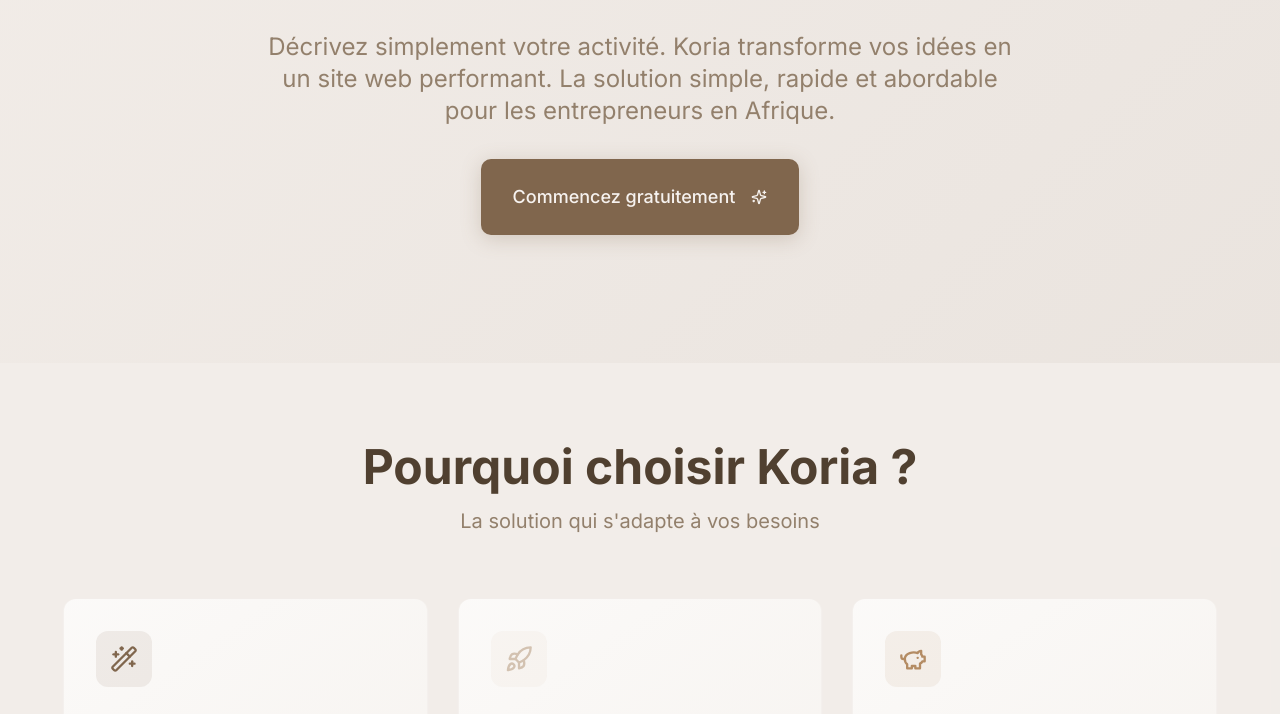
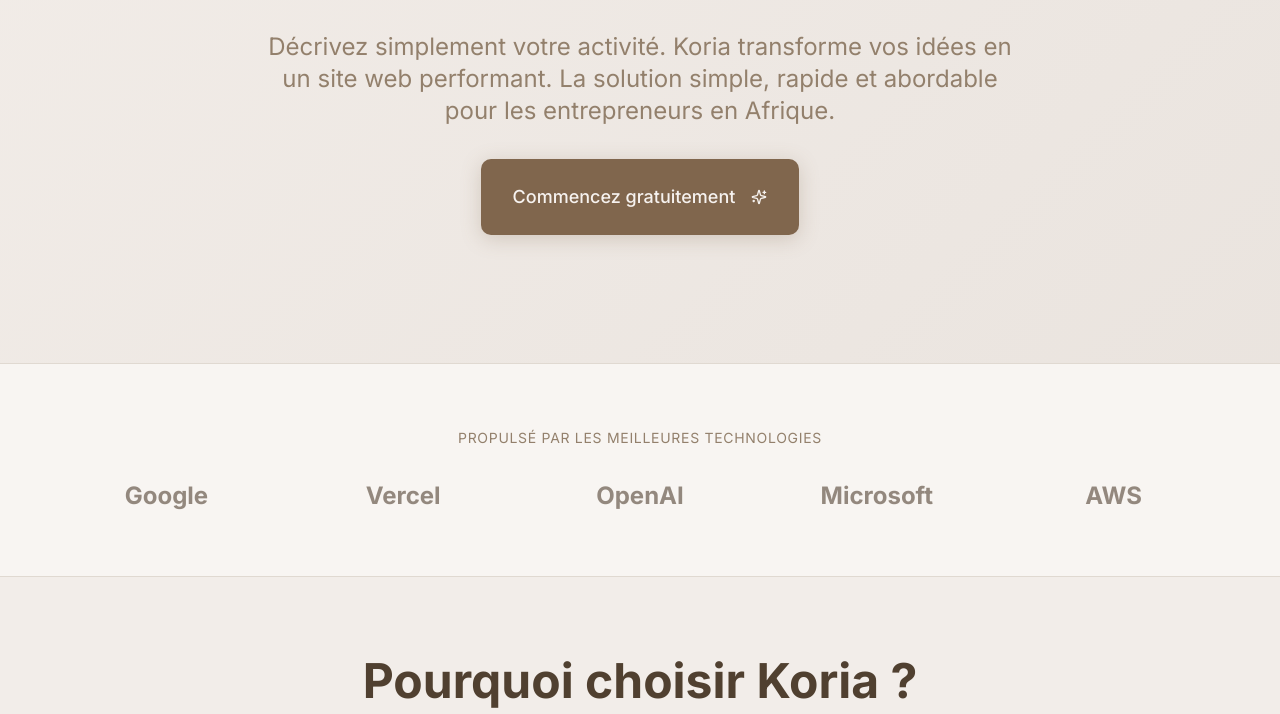
Before and after one commit to pedrozns/koria-site-magic, a React (Vite) app: page / in a window 1280 px wide. Shown: the part 470-1184 px from the top of the page. Built offline with nearby package versions, Linux system fonts and the light colour scheme; the HTML template or start-up script is replaced by a standard one.

Commit message:
Add social proof section

```diff
--- a/src/pages/Index.tsx
+++ b/src/pages/Index.tsx
@@ -112,6 +112,34 @@ const Index = () => {
               Commencez gratuitement
               <Sparkles className="ml-2 w-5 h-5" />
             </Button>
+          </div>
+        </div>
+      </section>
+
+      {/* Social Proof Section */}
+      <section className="py-16 border-y border-border bg-card/30">
+        <div className="container mx-auto px-4">
+          <div className="max-w-6xl mx-auto">
+            <p className="text-center text-sm text-muted-foreground mb-8 uppercase tracking-wider">
+              Propulsé par les meilleures technologies
+            </p>
+            <div className="grid grid-cols-2 md:grid-cols-5 gap-8 items-center justify-items-center">
+              <div className="text-2xl font-bold text-foreground/60 hover:text-foreground transition-colors">
+                Google
+              </div>
+              <div className="text-2xl font-bold text-foreground/60 hover:text-foreground transition-colors">
+                Vercel
+              </div>
+              <div className="text-2xl font-bold text-foreground/60 hover:text-foreground transition-colors">
+                OpenAI
+              </div>
+              <div className="text-2xl font-bold text-foreground/60 hover:text-foreground transition-colors">
+                Microsoft
+              </div>
+              <div className="text-2xl font-bold text-foreground/60 hover:text-foreground transition-colors col-span-2 md:col-span-1">
+                AWS
+              </div>
+            </div>
           </div>
         </div>
       </section>
```
